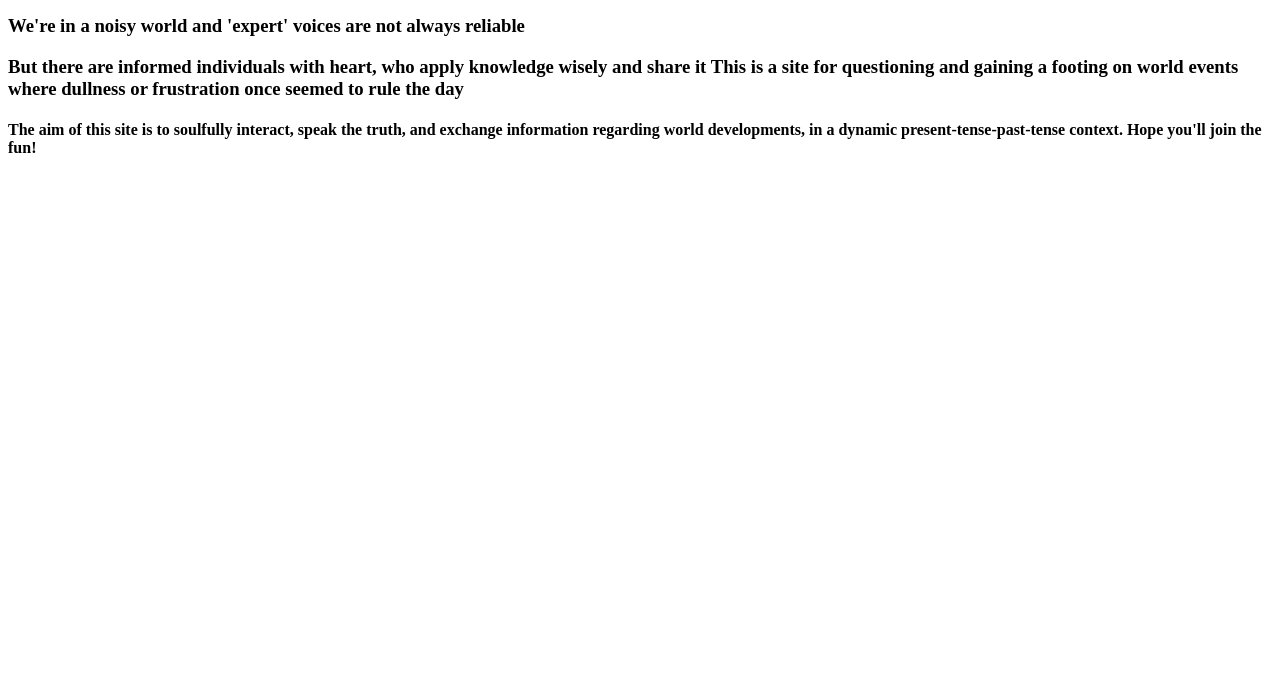
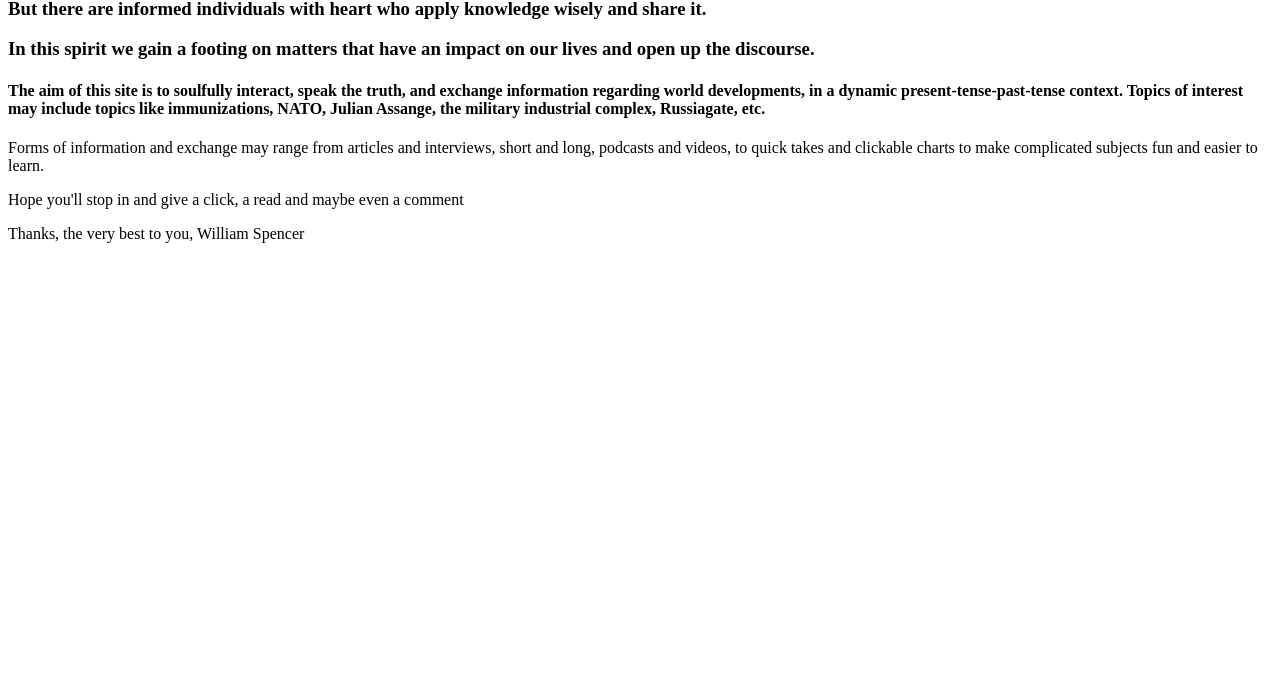
Before and after one commit to Snakehawk1/codelou-git, a plain HTML site: page index.html in a window 1280 px wide. Shown: the part 123-800 px from the top of the page. Drawn offline with Linux system fonts and the light colour scheme.

Commit message:
Update index.html

```diff
--- a/index.html
+++ b/index.html
@@ -5,12 +5,16 @@
     <title>Sona</title>
   </head>
   <body>
-    <h1>Sona</h1>
     <h1>Soul Narrative</h1>
-      <h3>We're in a noisy world and 'expert' voices are not always reliable</h3>
-      <h3>But there are informed individuals with heart, who apply knowledge wisely and share it This is a site
-        for questioning and gaining a footing on world events where dullness or frustration once seemed to rule the day </h3>
+      <h3>In a noisy world 'expert' voices are not always reliable</h3>
+    <h3>But there are informed individuals with heart who apply knowledge wisely and share it.</h3>
+    <h3> In this spirit we gain a footing on matters that have an impact on our lives and open up the discourse.</h3>
       <h4> The aim of this site is to soulfully interact, speak the truth, and exchange information regarding world developments,
-        in a dynamic present-tense-past-tense context. Hope you'll join the fun!
+        in a dynamic present-tense-past-tense context.  Topics of interest may include topics like
+        immunizations, NATO, Julian Assange, the military industrial complex, Russiagate, etc.</h4>
+    <p>Forms of information and exchange may range from articles and interviews, short and long, podcasts and videos,
+      to quick takes and clickable charts to make complicated subjects fun and easier to learn.</p>
+    <p>Hope you'll stop in and give a click, a read and maybe even a comment</p>
+    <p>Thanks, the very best to you, William Spencer</p>
   </body>
 </html>
```
